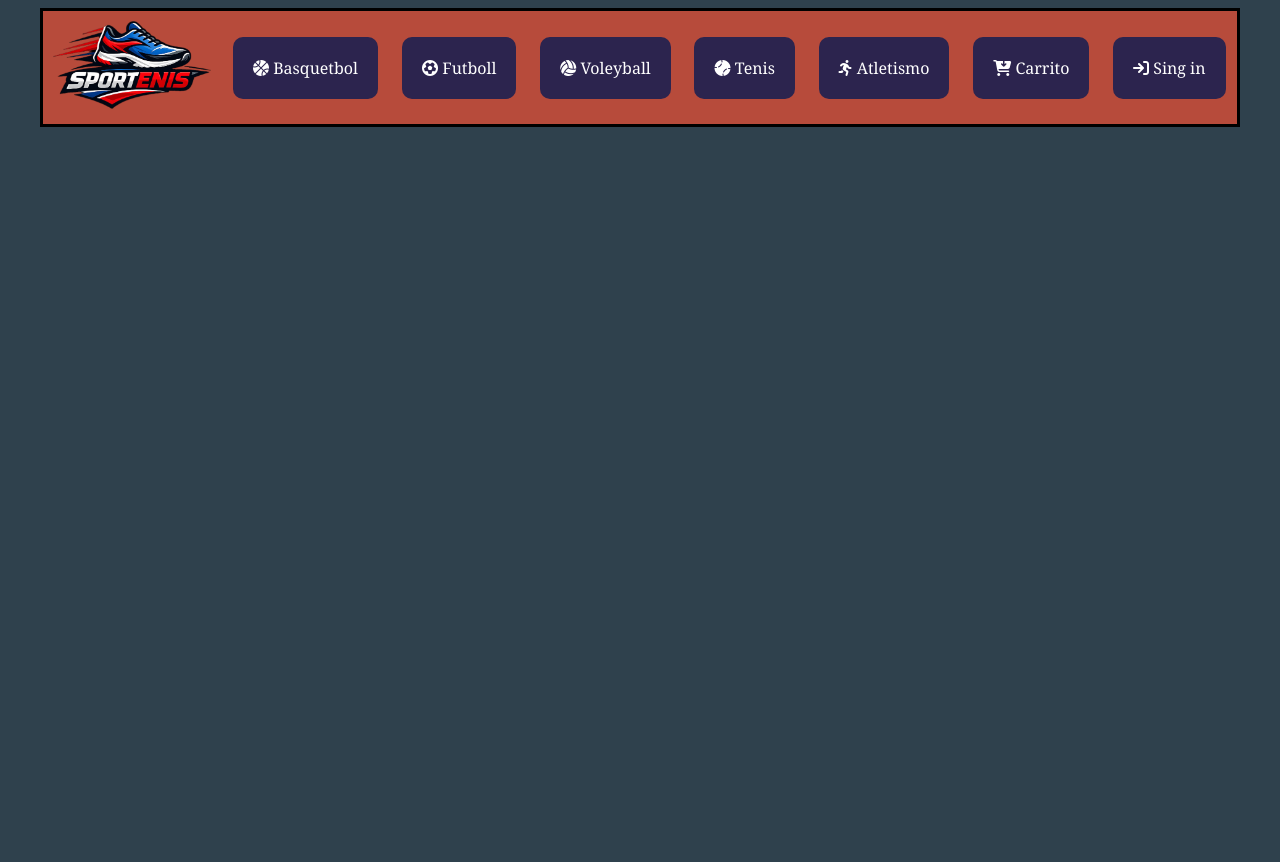
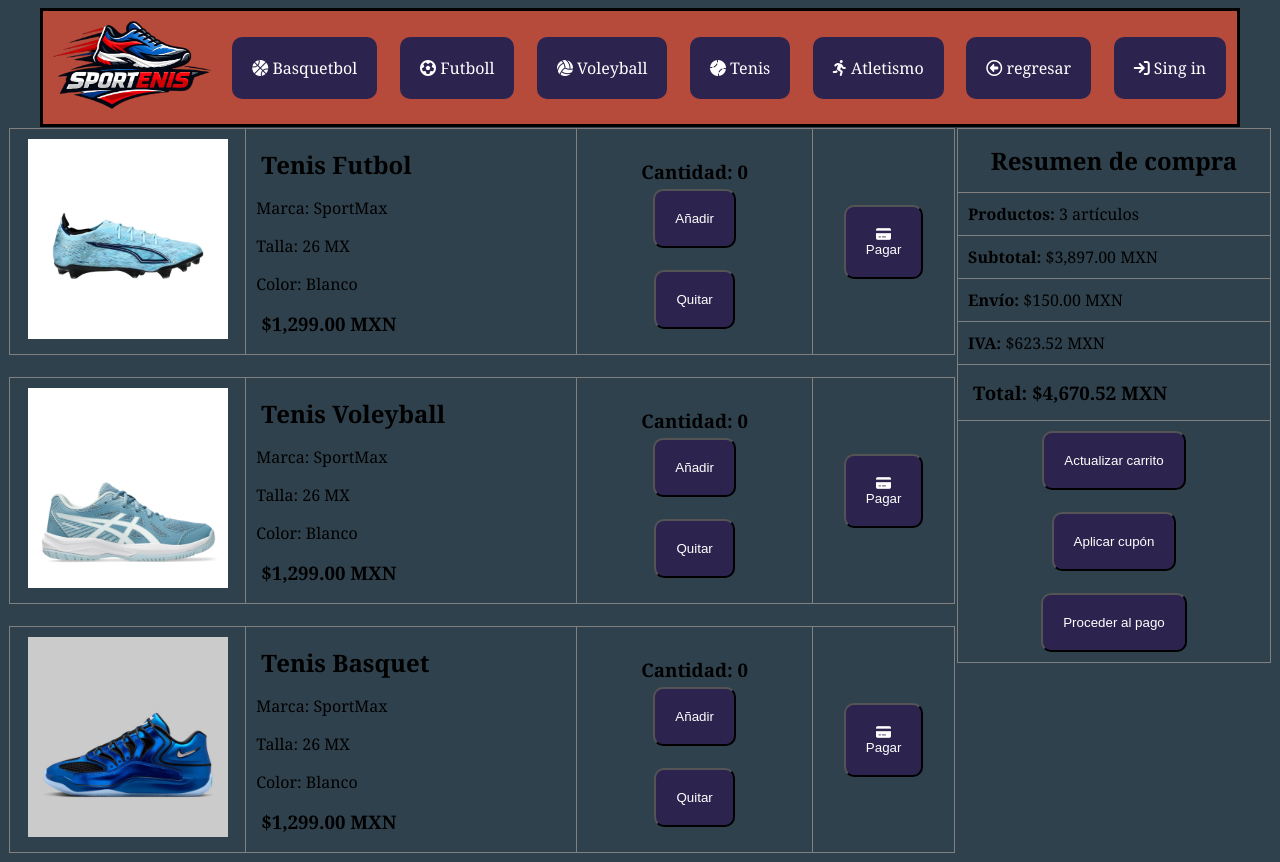
Before and after one commit to PatoDucky/Sport360, a plain HTML site: page Carrito.html in a window 1280 px wide. Before the commit the page ends 800 px from the top, so only its background shows below. Drawn offline with Linux system fonts and the light colour scheme.

Commit message:
carrito
cree el carrito de compras

```diff
--- a/Carrito.html
+++ b/Carrito.html
@@ -19,10 +19,217 @@
                 <td align="center"><a href="catalogo/voleyball.html" class="boton"><i class="fa-solid fa-volleyball"></i> Voleyball</td>
                 <td align="center"><a href="Pagina1.html" class="boton"><i class="fa-solid fa-baseball"></i> Tenis</td>
                 <td align="center"><a href="Pagina1.html" class="boton"><i class="fa-solid fa-person-running"></i> Atletismo</td>
-                <td align="center"><a href="Pagina1.html" class="boton"><i class="fa-solid fa-cart-arrow-down"></i> Carrito</td>
+                <td align="center"><a href="index.html" class="boton"><i class="fa-regular fa-circle-left"></i> regresar</td>
                 <td align="center"><a href="login.html" class="boton"><i class="fa-solid fa-arrow-right-to-bracket"></i> Sing in</td>
 
         </table>
+
+
+<td width="75%" valign="top">
+
+
+
+<table width="100%" border="0">
+    <tr>
+
+        <!-- COLUMNA IZQUIERDA -->
+        <td width="75%" valign="top">
+
+            <!-- PRODUCTO 1 -->
+            <table border="1" width="100%" cellpadding="10">
+
+    <tr>
+
+        <td width="25%" align="center">
+            <img src="Imagenes/Futbol/azul f 1.jpg" width="200">
+        </td>
+
+        <td width="35%">
+            <h2>Tenis Futbol</h2>
+            <p>Marca: SportMax</p>
+            <p>Talla: 26 MX</p>
+            <p>Color: Blanco</p>
+            <h3>$1,299.00 MXN</h3>
+        </td>
+
+        <td width="25%" align="center">
+            <h3>Cantidad: <span id="cantidad1">0</span></h3>
+
+            <button class="boton" onclick="agregar(1)">
+                Añadir
+            </button>
+
+            <br><br>
+
+            <button class="boton" onclick="quitar(1)">
+                Quitar
+            </button>
+        </td>
+
+        <td width="15%" align="center">
+            <button class="boton">
+                <i class="fa-solid fa-credit-card"></i><br>
+                Pagar
+            </button>
+        </td>
+
+    </tr>
+
+            </table>
+
+            <br>
+
+            <!-- PRODUCTO 2 -->
+            <table border="1" width="100%" cellpadding="10">
+                <tr>
+
+        <td width="25%" align="center">
+            <img src="Imagenes/Voleyball/azul clarito v 1.jpg" width="200">
+        </td>
+
+        <td width="35%">
+            <h2>Tenis Voleyball</h2>
+            <p>Marca: SportMax</p>
+            <p>Talla: 26 MX</p>
+            <p>Color: Blanco</p>
+            <h3>$1,299.00 MXN</h3>
+        </td>
+
+        <td width="25%" align="center">
+            <h3>Cantidad: <span id="cantidad2">0</span></h3>
+
+            <button class="boton" onclick="agregar(2)">
+                Añadir
+            </button>
+
+            <br><br>
+
+            <button class="boton" onclick="quitar(2)">
+                Quitar
+            </button>
+        </td>
+
+        <td width="15%" align="center">
+            <button class="boton">
+                <i class="fa-solid fa-credit-card"></i><br>
+                Pagar
+            </button>
+        </td>
+
+    </tr>
+            </table>
+
+            <br>
+
+            <!-- PRODUCTO 3 -->
+            <table border="1" width="100%" cellpadding="10">
+                <tr>
+
+        <td width="25%" align="center">
+            <img src="Imagenes/basquet/azul metal b 1.jpg" width="200">
+        </td>
+
+        <td width="35%">
+            <h2>Tenis Basquet</h2>
+            <p>Marca: SportMax</p>
+            <p>Talla: 26 MX</p>
+            <p>Color: Blanco</p>
+            <h3>$1,299.00 MXN</h3>
+        </td>
+
+        <td width="25%" align="center">
+            <h3>Cantidad: <span id="cantidad3">0</span></h3>
+
+            <button class="boton" onclick="agregar(3)">
+                Añadir
+            </button>
+
+            <br><br>
+
+            <button class="boton" onclick="quitar(3)">
+                Quitar
+            </button>
+        </td>
+
+        <td width="15%" align="center">
+            <button class="boton">
+                <i class="fa-solid fa-credit-card"></i><br>
+                Pagar
+            </button>
+        </td>
+
+    </tr>
+            </table>
+
+        </td>
+
+        <!-- COLUMNA DERECHA -->
+        <td width="25%" valign="top">
+
+            <table border="1" width="100%" cellpadding="10">
+                <tr>
+                    <td align="center">
+                        <h2>Resumen de compra</h2>
+                    </td>
+                </tr>
+
+                <tr>
+                    <td><b>Productos:</b> 3 artículos</td>
+                </tr>
+
+                <tr>
+                    <td><b>Subtotal:</b> $3,897.00 MXN</td>
+                </tr>
+
+                <tr>
+                    <td><b>Envío:</b> $150.00 MXN</td>
+                </tr>
+
+                <tr>
+                    <td><b>IVA:</b> $623.52 MXN</td>
+                </tr>
+
+                <tr>
+                    <td>
+                        <h3>Total: $4,670.52 MXN</h3>
+                    </td>
+                </tr>
+
+                <tr>
+                    <td align="center">
+
+                        <button class="boton">
+                            Actualizar carrito
+                        </button>
+
+                        <br><br>
+
+                        <button class="boton">
+                            Aplicar cupón
+                        </button>
+
+                        <br><br>
+
+                        <button class="boton">
+                            Proceder al pago
+                        </button>
+
+                    </td>
+                </tr>
+            </table>
+
+        </td>
+
+    </tr>
+</table>
+
+
+</td>
+
+</tr>
+</table>
+
+
         <script src="https://kit.fontawesome.com/5b4a45466f.js" crossorigin="anonymous"></script>
     </body>
 </html>
```
Also changed, not shown: catalogo/Atletismo.html (+3 -5 lines), catalogo/basquetbol.html (+9 -7 lines), catalogo/voleyball.html (+2 -4 lines), index.html (+2 -2 lines).
